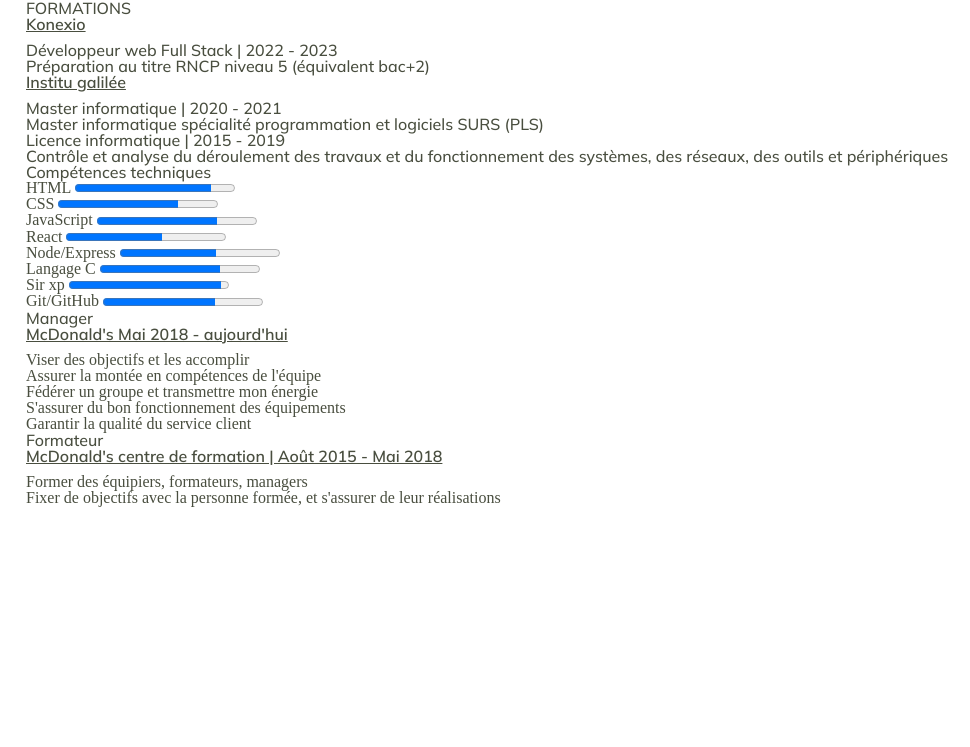
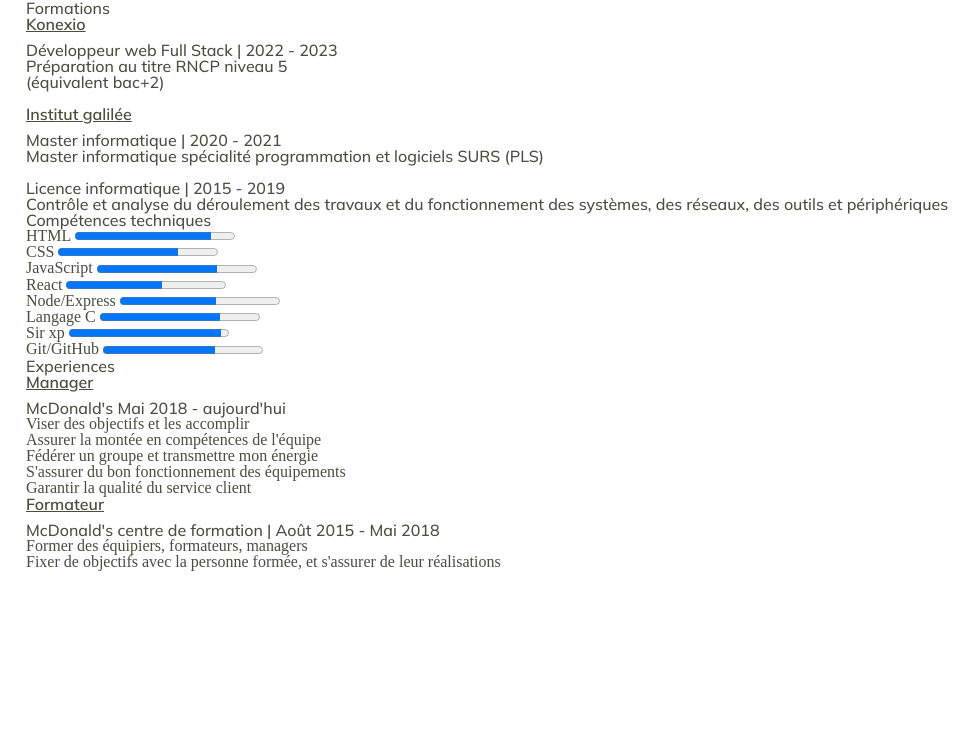
Before and after one commit to Walid-Belkassmi/CV, a plain HTML site: page index.html in a window 1280 px wide. Shown: the top 747 px of the page, 310-1280 px from the left. Drawn offline with Linux system fonts and the light colour scheme.

Commit message:
index with formation update

```diff
--- a/index.html
+++ b/index.html
@@ -12,7 +12,7 @@
 <body>
     <aside>
         <section class="profil">
-            <img src="photo_profil.jpg" alt="profile picture">
+            <img src="images/photo_profil.jpg" alt="profile picture">
             <h1>Walid BELKASSMI</h1>
             <h4 class="date_de_naissance">(12/06/1997)</h4>
             <p class="recherche">Développeur web fullstack à la recherche d'une alternance <span>(contrat
@@ -68,25 +68,27 @@
     </aside>
 
     <main>
-        <section>
-            <h2>FORMATIONS</h2>
-            <article class="formation">
+        <section class="principal">
+            <!-- <img src="images/ampoule.png" alt="logo d'une ampoule"> -->
+            <h2>Formations</h2>
+            <article class="formation formation1">
                 <h3>Konexio</h3>
                 <h5>Développeur web Full Stack | 2022 - 2023</h5>
-                <p>Préparation au titre RNCP niveau 5 (équivalent bac+2)</p>
+                <p>Préparation au titre RNCP niveau 5 <br> (équivalent bac+2)</p> <br>
             </article>
 
-            <article class="formation">
-                <h3>Institu galilée</h3>
+            <article class="formation formation2">
+                <h3>Institut galilée</h3>
                 <h5>Master informatique | 2020 - 2021</h5>
-                <p>Master informatique spécialité programmation et logiciels SURS (PLS)</p>
+                <p>Master informatique spécialité programmation et logiciels SURS (PLS)</p> <br>
             </article>
-            <article class="formation">
+            <article class="formation formation3">
                 <h5>Licence informatique | 2015 - 2019</h5>
                 <p>Contrôle et analyse du déroulement des travaux et du fonctionnement des systèmes, des réseaux, des
                     outils et périphériques</p>
             </article>
 
+            <!-- <img src="images/cahier.png" alt="logo de cahier"> -->
             <h2>Compétences techniques</h2>
             <ul>
                 <li>
@@ -124,8 +126,10 @@
             </ul>
 
             <article class="mcdo">
-                <h2>Manager</h2>
-                <h3>McDonald's Mai 2018 - aujourd'hui</h3>
+                <!-- <img src="images/valise.png" alt="logo de valise"> -->
+                <h2>Experiences</h2>
+                <h3>Manager</h3>
+                <h5>McDonald's Mai 2018 - aujourd'hui</h5>
                 <ul>
                     <li> Viser des objectifs et les accomplir </li>
                     <li>Assurer la montée en compétences de l'équipe</li>
@@ -136,8 +140,8 @@
             </article>
 
             <article class="mcdo">
-                <h2>Formateur</h2>
-                <h3>McDonald's centre de formation | Août 2015 - Mai 2018</h3>
+                <h3>Formateur</h3>
+                <h5>McDonald's centre de formation | Août 2015 - Mai 2018</h5>
                 <ul>
                     <li>Former des équipiers, formateurs, managers</li>
                     <li>Fixer de objectifs avec la personne formée, et s'assurer de leur réalisations</li>
```
